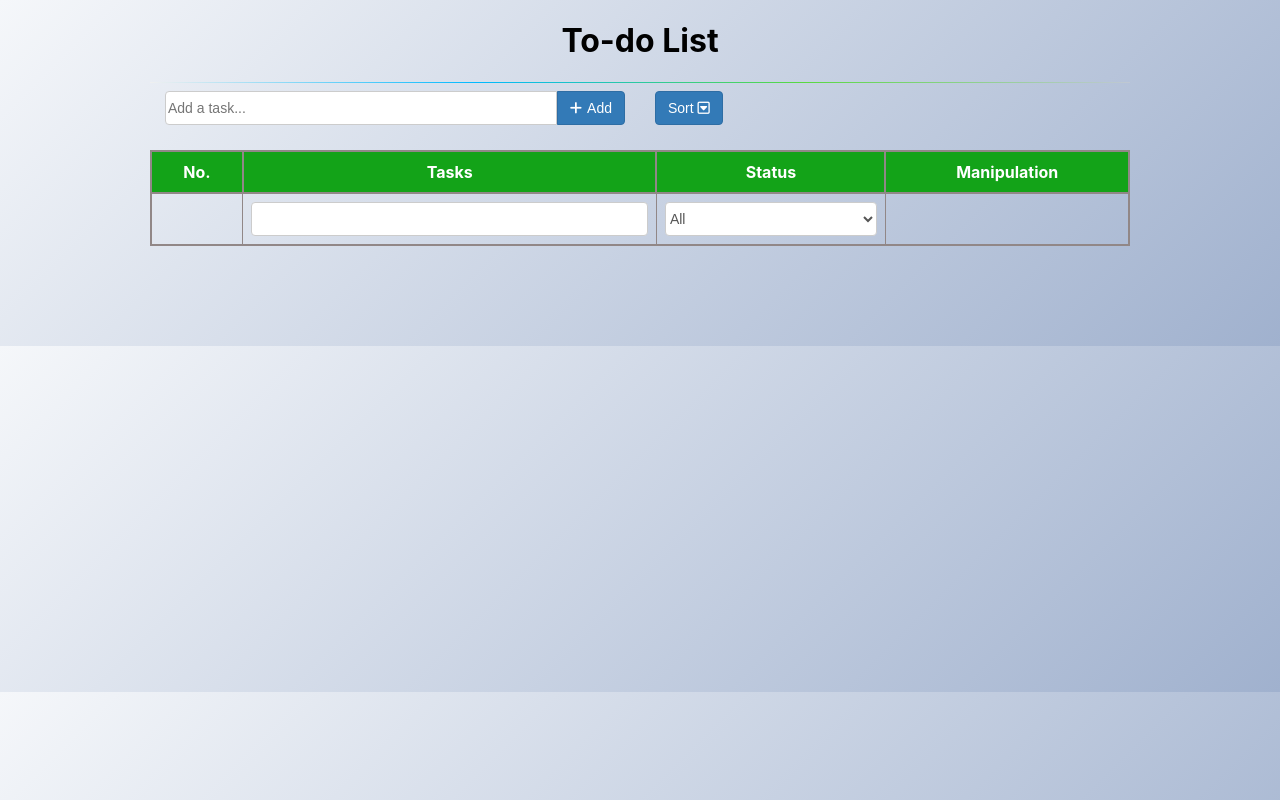
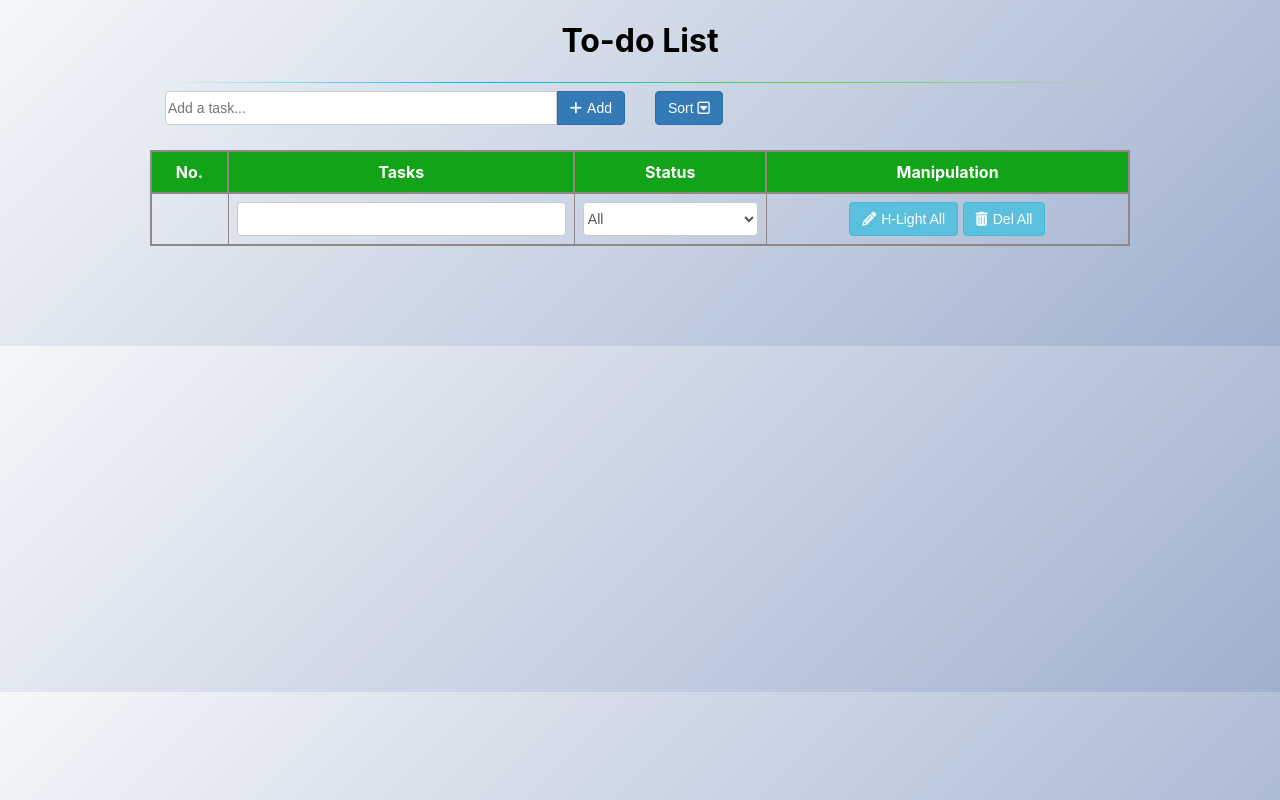
Before and after one commit to tuan0101/todo-app, a React (Create React App) app: page / in a window 1280 px wide. Built offline with nearby package versions, Linux system fonts and the light colour scheme.

Commit message:
Unsort Completed

```diff
--- a/src/components/Sort.js
+++ b/src/components/Sort.js
@@ -86,7 +86,7 @@ class Sort extends Component {
                                     "sort-selected" : ''}`}
                                     style={{ fontWeight: "bold"}}
                                 >
-                                    <i class="fas fa-angle-double-down mr-5"></i>
+                                    <i className="fas fa-angle-double-down mr-5"></i>
                                     Unsort
                                 </a>
                             </li>
--- a/src/components/TaskList.js
+++ b/src/components/TaskList.js
@@ -20,23 +20,27 @@ class TaskList extends Component {
         });
     }
 
-    onClick = (e)=> {
+    onClick = (e) => {
         e.preventDefault();
-        console.log("sort by: " );
+        console.log("sort by: ");
         console.log("sort value: ");
+
+    }
+
+    onDeleteAll = () => {
 
     }
 
     render() {
         const { tasks } = this.props; //const tasks = this.props.tasks
-        const { filterName, filterStatus} = this.state;
+        const { filterName, filterStatus } = this.state;
         const taskElement = tasks.map((task, index) => {
             return <TaskItem
-                key={ task.id } index={ index } task={ task }
-                onUpdateStatus={ this.props.onUpdateStatus }
-                onDelete= { this.props.onDelete }
-                onEdit= { this.props.onEdit }
-                onHighlight={ this.props.onHighlight }
+                key={task.id} index={index} task={task}
+                onUpdateStatus={this.props.onUpdateStatus}
+                onDelete={this.props.onDelete}
+                onEdit={this.props.onEdit}
+                onHighlight={this.props.onHighlight}
             />
         });
 
@@ -59,16 +63,16 @@ class TaskList extends Component {
                                 type="text"
                                 className="form-control"
                                 name="filterName"
-                                value={ filterName }
-                                onChange={ this.onChange }
+                                value={filterName}
+                                onChange={this.onChange}
                             />
                         </td>
                         <td>
                             <select
                                 className="form-control"
                                 name="filterStatus"
-                                value={ filterStatus }
-                                onChange={ this.onChange }
+                                value={filterStatus}
+                                onChange={this.onChange}
                             >
                                 <option value="0">All</option>
                                 <option value="-1">Pending</option>
@@ -76,7 +80,25 @@ class TaskList extends Component {
                                 <option value="2">Highlighting</option>
                             </select>
                         </td>
-                        <td></td>
+                        <td className="text-center">
+                            <button
+                                type="button"
+                                className="btn btn-info"
+                                onClick={this.onHighlightll}
+                            >
+                                <span className="fa fa-pencil mr-5" >
+                                </span>H-Light All
+
+                            </button>
+                            &nbsp;
+                            <button
+                                type="button"
+                                className="btn btn-info"
+                                onClick={this.onDeleteAll}
+                            >
+                                <span className="fa fa-trash mr-5"></span>Del All
+                            </button>
+                        </td>
                     </tr>
                     {taskElement}
                 </tbody>
--- a/src/css/App.css
+++ b/src/css/App.css
@@ -347,6 +347,12 @@ fieldset[disabled] .btn {
   border-color: #255625;
 }
 
+.btn-info {
+  color: #fff;
+  background-color: #5bc0de;
+  border-color: #46b8da;
+}
+
 .input-group {
   position: relative;
   display: table;
```
